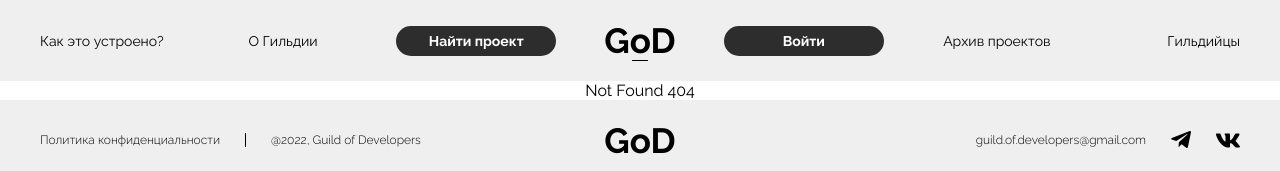
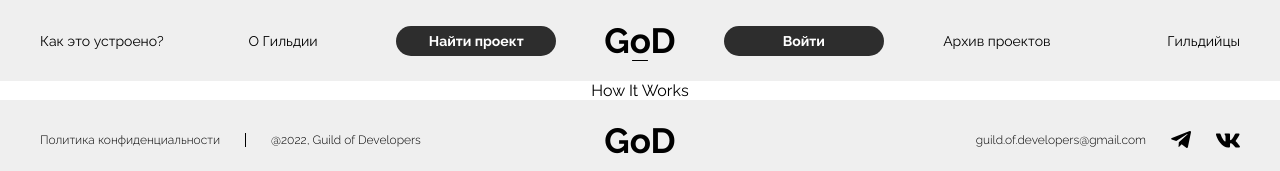
Before and after one commit to GuildOfDevelopers/guild-of-developers-frontend, a React (Create React App) app: page /howItWorks in a window 1280 px wide. Before the commit this address had no page. Shown: the top 171 px of the page. Built offline with nearby package versions, Linux system fonts and the light colour scheme.

Commit message:
fix: howItWorks page

```diff
--- a/src/components/Projects/style.tsx
+++ b/src/components/Projects/style.tsx
@@ -5,7 +5,7 @@ export const Section = styled.section`
 `;
 
 export const Wrapper = styled.div`
-  padding-block: 105px 133px;
+  padding-block: 105px 135px;
 `;
 
 export const Title = styled.h2`
--- a/src/layout/Main/index.tsx
+++ b/src/layout/Main/index.tsx
@@ -5,6 +5,7 @@ import CurrentProjects from '../../pages/currentProjects';
 import DoneProjects from '../../pages/doneProjects';
 import GuildMembers from '../../pages/guildMembers';
 import Home from '../../pages/Home';
+import HowItWorks from '../../pages/howItWorks';
 import Login from '../../pages/login';
 import NotFound404 from '../../pages/notFound404';
 
@@ -18,6 +19,7 @@ const Main: FC = () => {
         <Route path="/doneProjects" element={<DoneProjects />} />
         <Route path="/aboutGuild" element={<AboutGuild />} />
         <Route path="/guildMembers" element={<GuildMembers />} />
+        <Route path="/howItWorks" element={<HowItWorks />} />
 
         <Route path="*" element={<NotFound404 />} />
       </Routes>
--- a/src/pages/howItWorks.tsx
+++ b/src/pages/howItWorks.tsx
@@ -1,7 +1,7 @@
 import React, { FC } from 'react';
 
 const HowItWorks: FC = () => {
-  return <p style={{ textAlign: 'center' }}>HowItWorks</p>;
+  return <p style={{ textAlign: 'center' }}>How It Works</p>;
 };
 
 export default HowItWorks;
```
